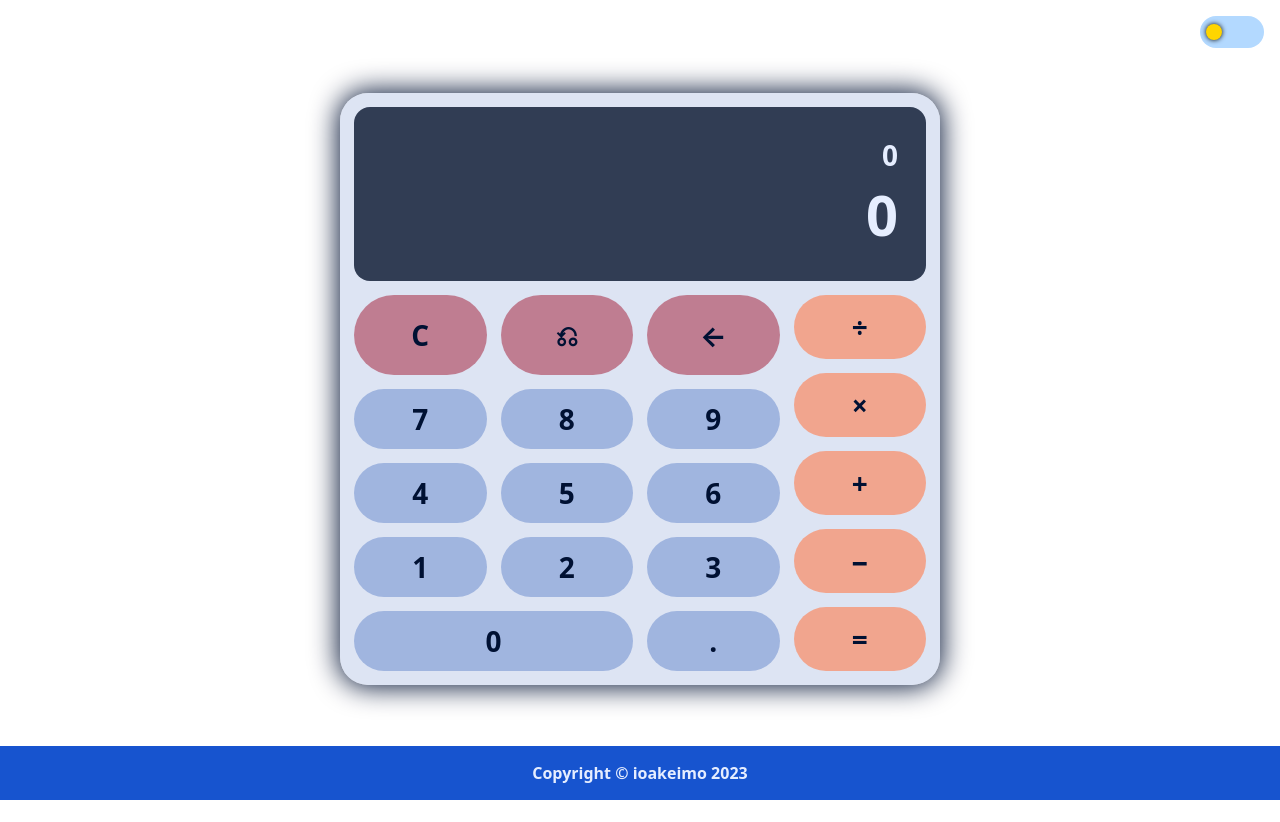
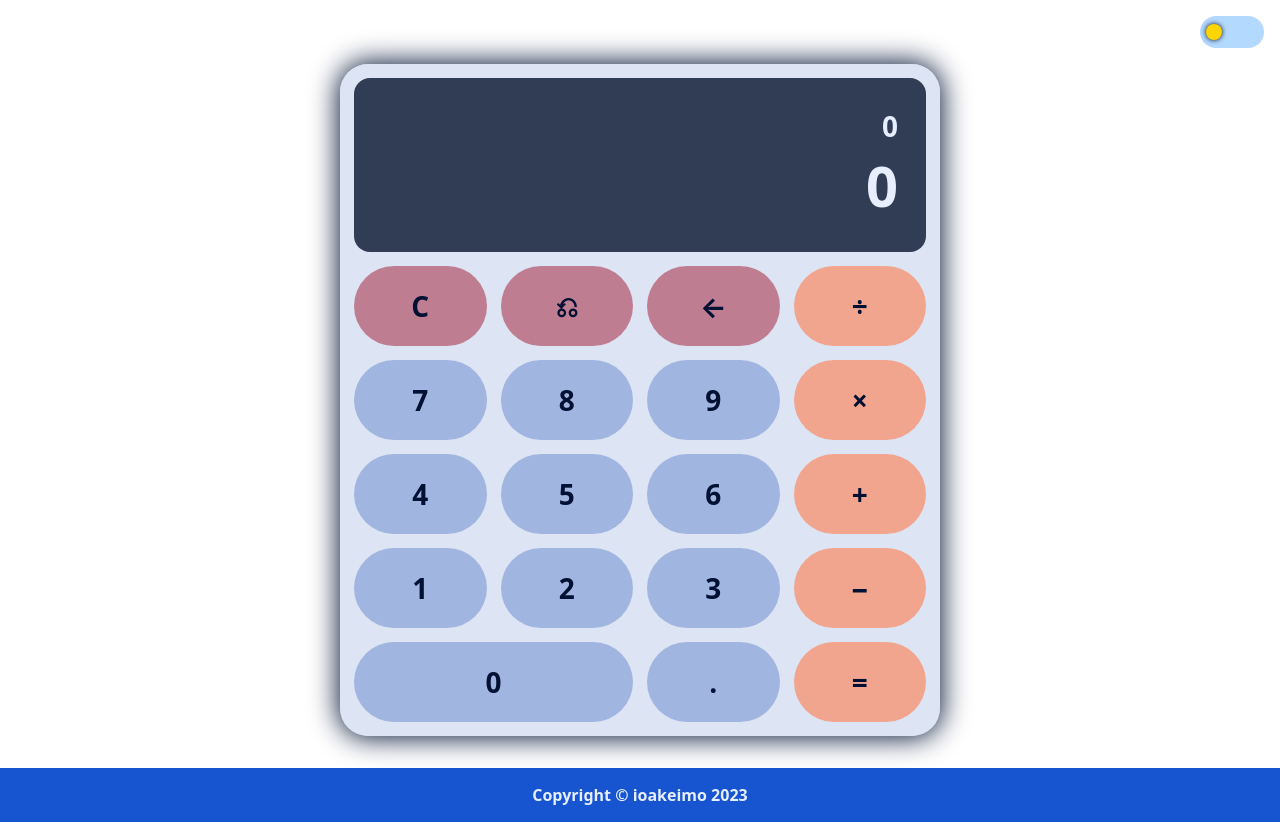
Before and after one commit to ioakeimoTOP/Calculator, a website with bundled scripts: page index.html in a window 1280 px wide. Before the commit the page ends 800 px from the top, so only its background shows below. Built offline with nearby package versions, Linux system fonts and the light colour scheme.

Commit message:
Fix css calculator grid
Bug introduced by 2428f5f with the addition of secondary screen.

```diff
--- a/src/styles/calculator.scss
+++ b/src/styles/calculator.scss
@@ -29,7 +29,7 @@
     'numpad numpad numpad operators'
     'numpad numpad numpad operators'
     'numpad numpad numpad operators';
-  grid-template-rows: repeat(6, minmax(10vh, 1fr));
+  grid-template-rows: repeat(7, minmax(10vh, 1fr));
   grid-template-columns: repeat(4, 1fr);
 
   & > * {
```
Also changed, not shown: src/styles/main.css.
